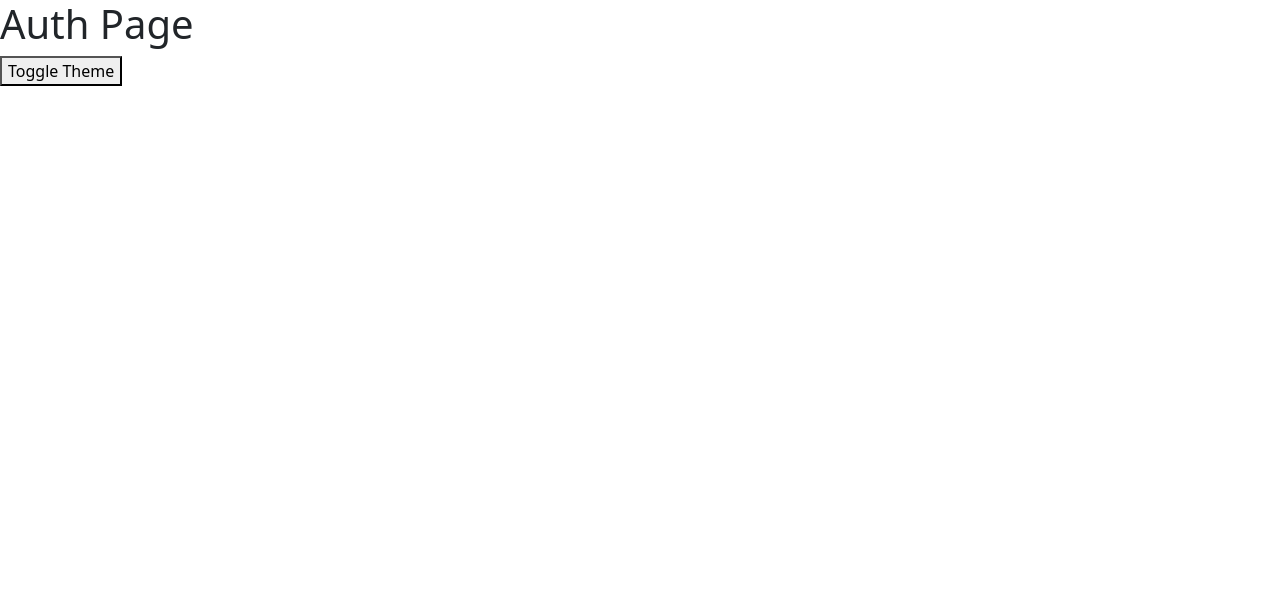
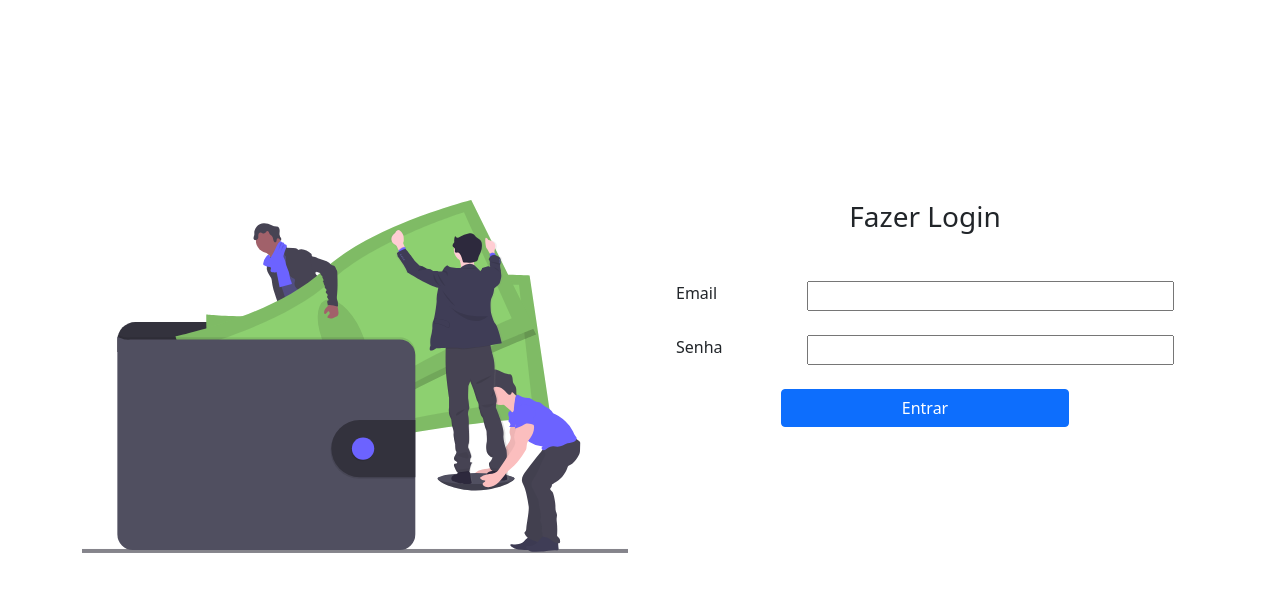
Before and after one commit to matheusjustino/expense-system-frontend, a React (Create React App) app: page / in a window 1280 px wide. Shown: the top 592 px of the page. Built offline with nearby package versions, Linux system fonts and the light colour scheme.

Commit message:
auth page

```diff
--- a/src/App.tsx
+++ b/src/App.tsx
@@ -1,16 +1,17 @@
 import React from 'react';
 
-import './assets/styles/global-style.scss';
+import GlobalStyleComposed from './assets/styles/global-style';
 
 // CONTEXTS
 import { ThemeProvider } from './contexts/theme.context';
 
 // COMPONENTS
-import AuthPage from './pages/auth';
+import { AuthPage } from './pages/auth';
 
 const App: React.FC = () => {
 	return (
 		<ThemeProvider>
+			<GlobalStyleComposed />
 			<AuthPage></AuthPage>
 		</ThemeProvider>
 	);
--- /dev/null
+++ b/src/assets/styles/global-style.tsx
@@ -0,0 +1,38 @@
+import React from 'react';
+import { createGlobalStyle } from 'styled-components';
+
+// INTERFACES
+import { Theme } from '../../interfaces/theme.interface';
+
+import './global-style.scss';
+
+interface GlobalStyleProps {
+	theme: Theme;
+}
+
+const GlobalStyle = createGlobalStyle`
+	html {
+		font-family: 'Poppins', sans-serif;
+		font-size: 100%;
+		color: ${(props: GlobalStyleProps) => props.theme.colors.background};
+		box-sizing: border-box;
+	}
+
+	body {
+		margin: 0;
+	}
+
+	* {
+		font-size: 1rem;
+	}
+`;
+
+const GlobalStyleComposed = () => {
+	return (
+		<React.Fragment>
+			<GlobalStyle />
+		</React.Fragment>
+	);
+};
+
+export default GlobalStyleComposed;
--- a/src/contexts/theme.context.tsx
+++ b/src/contexts/theme.context.tsx
@@ -1,31 +1,13 @@
 import React, { createContext, useContext, useState } from 'react';
+import { ThemeProvider as StyledProvider } from 'styled-components';
 
-interface Theme {
-	colors: {
-		background: string;
-		primary: {
-			main: string;
-			dark: string;
-			light: string;
-			text: string;
-		};
-		danger: {
-			main: string;
-			dark: string;
-			text: string;
-		};
-	};
-}
+// INTERFACES
+import { Theme } from '../interfaces/theme.interface';
 
 interface defaultThemeContext {
 	theme: Theme;
 	toggleTheme: () => void;
 }
-
-export const ThemeNames = {
-	light: 'light',
-	dark: 'dark',
-};
 
 const light: Theme = {
 	colors: {
@@ -44,8 +26,16 @@ const light: Theme = {
 	},
 };
 
+const dark: Theme = {
+	colors: {
+		...light.colors,
+		background: '#2a2a2a',
+	},
+};
+
 const allThemes = {
 	light,
+	dark,
 };
 
 const ThemeContext = createContext({} as defaultThemeContext);
@@ -53,7 +43,7 @@ const ThemeContext = createContext({} as defaultThemeContext);
 export const ThemeProvider: React.FC = ({ children }) => {
 	const [isLightTheme, setIsLightTheme] = useState(true);
 
-	const theme = isLightTheme ? allThemes['light'] : allThemes['light'];
+	const theme = isLightTheme ? allThemes['light'] : allThemes['dark'];
 
 	const toggleTheme = () => {
 		setIsLightTheme((isLightTheme) => !isLightTheme);
@@ -66,7 +56,7 @@ export const ThemeProvider: React.FC = ({ children }) => {
 
 	return (
 		<ThemeContext.Provider value={themeContext}>
-			{children}
+			<StyledProvider theme={theme}>{children}</StyledProvider>
 		</ThemeContext.Provider>
 	);
 };
--- /dev/null
+++ b/src/interfaces/theme.interface.ts
@@ -0,0 +1,16 @@
+export interface Theme {
+	colors: {
+		background: string;
+		primary: {
+			main: string;
+			dark: string;
+			light: string;
+			text: string;
+		};
+		danger: {
+			main: string;
+			dark: string;
+			text: string;
+		};
+	};
+}
--- /dev/null
+++ b/src/pages/auth/components/button.tsx
@@ -0,0 +1,24 @@
+import React from 'react';
+import styled from 'styled-components';
+
+const Root = styled.div`
+	display: flex;
+	justify-content: center;
+	align-items: center;
+`;
+
+const ButtonStyled = styled.div`
+	min-width: 18rem;
+`;
+
+interface ButtonProps {
+	name: string;
+}
+
+export const Button: React.FC<ButtonProps> = ({ name }) => {
+	return (
+		<Root>
+			<ButtonStyled className="btn btn-primary">{name}</ButtonStyled>
+		</Root>
+	);
+};
--- /dev/null
+++ b/src/pages/auth/components/hero.tsx
@@ -0,0 +1,19 @@
+import React from 'react';
+import styled from 'styled-components';
+
+// IMAGES
+import heroImg from '../../../assets/images/undraw_wallet.svg';
+
+const Img = styled.img`
+	object-fit: contain;
+	height: 100%;
+	width: 100%;
+`;
+
+export const Hero: React.FC = () => {
+	return (
+		<div className="mb-5">
+			<Img src={heroImg} alt="Hero" />
+		</div>
+	);
+};
--- /dev/null
+++ b/src/pages/auth/components/input.tsx
@@ -0,0 +1,5 @@
+import styled from 'styled-components';
+
+export const Input = styled.input`
+	width: 100%;
+`;
--- /dev/null
+++ b/src/pages/auth/components/root.tsx
@@ -0,0 +1,8 @@
+import styled from 'styled-components';
+
+export const Root = styled.div`
+	display: flex;
+	flex-direction: column;
+	justify-content: center;
+	align-items: center;
+`;
--- /dev/null
+++ b/src/pages/auth/components/signin.tsx
@@ -0,0 +1,46 @@
+import React from 'react';
+import styled from 'styled-components';
+
+// COMPONENTS
+import { Root } from './root';
+import { Title } from './title';
+import { Input } from './input';
+import { Button } from './button';
+
+export const SignIn: React.FC = () => {
+	return (
+		<Root>
+			<Title>
+				<h3>Fazer Login</h3>
+			</Title>
+
+			<form className="container">
+				<div className="row">
+					<div className="col-3">
+						<label htmlFor="email">Email</label>
+					</div>
+
+					<div className="col-9">
+						<Input type="text" name="email" id="email" />
+					</div>
+				</div>
+
+				<div className="row mt-4 mb-4">
+					<div className="col-3">
+						<label htmlFor="password">Senha</label>
+					</div>
+
+					<div className="col-9">
+						<Input type="text" name="password" id="password" />
+					</div>
+				</div>
+
+				<div className="row">
+					<div className="col-12">
+						<Button name="Entrar" />
+					</div>
+				</div>
+			</form>
+		</Root>
+	);
+};
--- /dev/null
+++ b/src/pages/auth/components/title.tsx
@@ -0,0 +1,10 @@
+import styled from 'styled-components';
+
+export const Title = styled.div`
+	display: flex;
+	justify-content: center;
+	align-items: center;
+
+	font-weight: bold;
+	margin-bottom: 2.5rem;
+`;
--- a/src/pages/auth/index.tsx
+++ b/src/pages/auth/index.tsx
@@ -1,21 +1,32 @@
 import React from 'react';
+import styled from 'styled-components';
 
-// CONTEXTS
-import { useTheme } from '../../contexts/theme.context';
+// COMPONENTS
+import { Hero } from './components/hero';
+import { SignIn } from './components/signin';
 
-const AuthPage: React.FC = () => {
-	const { toggleTheme } = useTheme();
+const Root = styled.div`
+	width: 100vw;
+	height: 100vh;
 
-	const handleToggleTheme = () => {
-		toggleTheme();
-	};
+	display: flex;
+	justify-content: center;
+	align-items: center;
+`;
 
+export const AuthPage: React.FC = () => {
 	return (
 		<React.Fragment>
-			<h1>Auth Page</h1>
-			<button onClick={handleToggleTheme}>Toggle Theme</button>
+			<Root className="container">
+				<div className="row">
+					<div className="col-lg-6">
+						<Hero />
+					</div>
+					<div className="col-lg-6">
+						<SignIn />
+					</div>
+				</div>
+			</Root>
 		</React.Fragment>
 	);
 };
-
-export default AuthPage;
```
Also changed, not shown: src/assets/images/undraw_wallet.svg (added).
